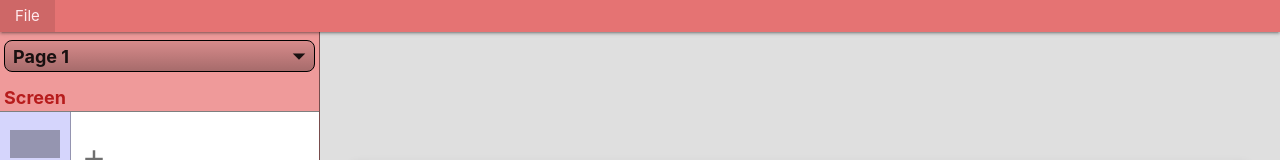
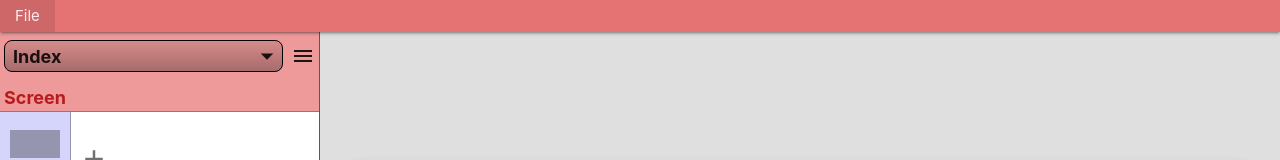
Before and after one commit to ShaneByrne0963/wirefree, a React (Vite) app: page / in a window 1280 px wide. Shown: the top 160 px of the page. Built offline with nearby package versions, Linux system fonts and the light colour scheme.

Commit message:
Add options menu icon beside page name dropdown

```diff
--- a/src/assets/css/style.css
+++ b/src/assets/css/style.css
@@ -22,6 +22,19 @@ label {
     color: inherit;
 }
 
+a[role="button"] {
+    color: inherit;
+    cursor: pointer;
+}
+
+.max-height-square {
+    height: 100%;
+    aspect-ratio: 1 / 1;
+    display: flex;
+    align-items: center;
+    justify-content: center;
+}
+
 /* Navigation Bar */
 
 #nav-bar {
@@ -40,6 +53,13 @@ label {
     border-right: 1px solid rgba(0,0,0,0.5);
 }
 
+#page-select {
+    width: 100%;
+    display: grid;
+    grid-template-columns: 1fr auto;
+    margin-bottom: 12px;
+}
+
 #selected-page {
     border: 1px solid black;
     background: linear-gradient(0deg, rgba(0,0,0,0.3) 0%, rgba(0,0,0,0.1) 100%);
@@ -48,7 +68,7 @@ label {
     display: flex;
     align-items: center;
     justify-content: space-between;
-    margin: 0 4px 12px 4px;
+    margin: 0 4px;
 }
 
 .side-panel-label {
--- a/src/components/side-panel/PageName.tsx
+++ b/src/components/side-panel/PageName.tsx
@@ -1,8 +1,13 @@
 function PageName() {
   return (
-    <div id="selected-page">
-      <div className="side-panel-label">Page 1</div>
-      <i className="small material-icons">arrow_drop_down</i>
+    <div id="page-select">
+      <div id="selected-page">
+        <div className="side-panel-label">Index</div>
+        <i className="small material-icons">arrow_drop_down</i>
+      </div>
+      <a role="button" className="max-height-square">
+        <i className="material-icons">menu</i>
+      </a>
     </div>
   );
 }
```
